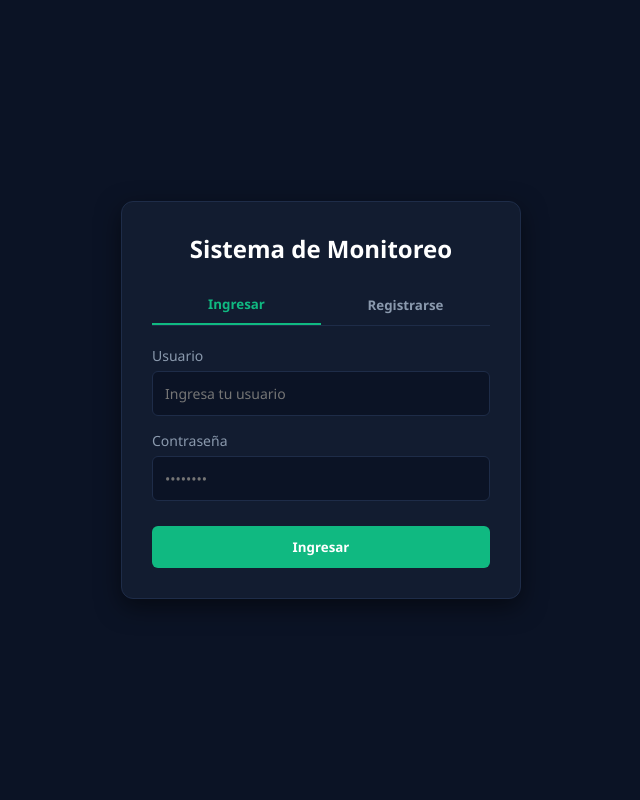
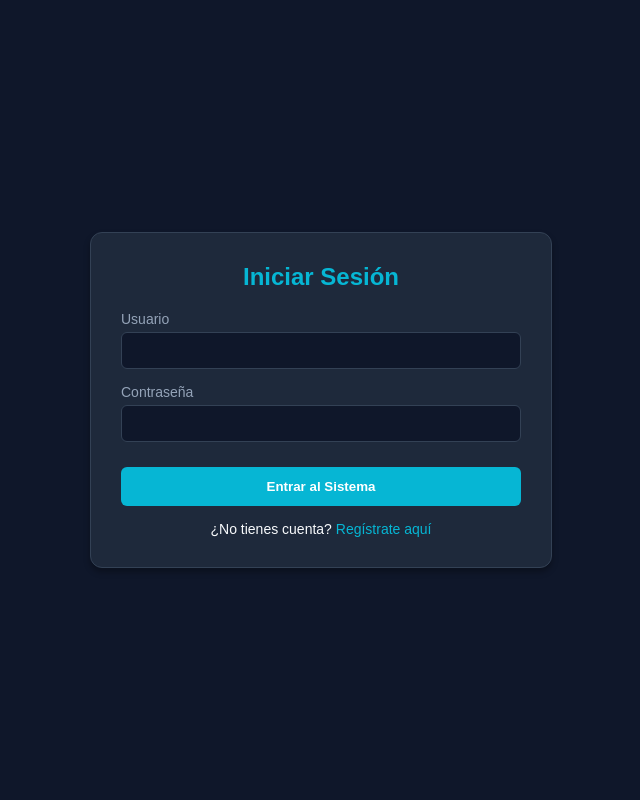
Before and after one commit to andhycuevacunguia-star/Sistema-de-Monitoreo, a Flask app: page /login in a window 1280 px wide. Shown: the whole page, without its empty margins (319-959 px from the left). Run offline with Flask 3, Linux system fonts and the light colour scheme.

Commit message:
Actualizar plantillas login y registro con formularios funcionales

```diff
--- a/templates/login.html
+++ b/templates/login.html
@@ -2,147 +2,45 @@
 <html lang="es">
 <head>
     <meta charset="UTF-8">
-    <meta name="viewport" content="width=device-width, initial-scale=1.0">
-    <title>Sistema de Monitoreo - Acceso</title>
+    <title>Iniciar Sesión - Sistema de Monitoreo</title>
     <style>
-        * { box-sizing: border-box; margin: 0; padding: 0; font-family: 'Segoe UI', Tahoma, Geneva, Verdana, sans-serif; }
-        body { background-color: #0b1325; display: flex; align-items: center; justify-content: center; min-height: 100vh; color: #fff; }
-        .card { background-color: #121c30; padding: 30px; border-radius: 12px; border: 1px solid #1e2c48; width: 100%; max-width: 400px; box-shadow: 0 8px 24px rgba(0,0,0,0.5); }
-        h2 { text-align: center; margin-bottom: 20px; color: #ffffff; }
-
-        .nav-tabs { display: flex; margin-bottom: 20px; border-bottom: 1px solid #1e2c48; }
-        .tab-btn { flex: 1; padding: 10px; background: none; border: none; color: #8a99ad; font-weight: bold; cursor: pointer; text-align: center; }
-        .tab-btn.active { color: #10b981; border-bottom: 2px solid #10b981; }
-
+        :root { --bg-main: #0f172a; --bg-card: #1e293b; --accent: #06b6d4; --danger: #ef4444; --text-main: #f8fafc; --text-muted: #94a3b8; --border: #334155; }
+        body { font-family: sans-serif; background-color: var(--bg-main); color: var(--text-main); display: flex; justify-content: center; align-items: center; height: 100vh; margin: 0; }
+        .card { background-color: var(--bg-card); padding: 30px; border-radius: 12px; border: 1px solid var(--border); width: 100%; max-width: 400px; box-shadow: 0 4px 6px rgba(0,0,0,0.3); }
+        h2 { margin-top: 0; color: var(--accent); text-align: center; }
         .form-group { margin-bottom: 15px; }
-        label { display: block; margin-bottom: 6px; font-size: 14px; color: #8a99ad; }
-        input, select { width: 100%; padding: 12px; border-radius: 6px; border: 1px solid #1e2c48; background-color: #0b1325; color: #fff; font-size: 14px; outline: none; }
-        input:focus, select:focus { border-color: #10b981; }
-
-        .btn { width: 100%; padding: 12px; border: none; border-radius: 6px; background-color: #10b981; color: #fff; font-weight: bold; cursor: pointer; transition: 0.3s; margin-top: 10px; }
-        .btn:hover { background-color: #059669; }
-
-        .alert { padding: 10px; border-radius: 6px; font-size: 13px; margin-bottom: 15px; text-align: center; display: none; }
-        .alert-error { background-color: #3b1820; border: 1px solid #7f1d1d; color: #f87171; }
-        .alert-success { background-color: #064e3b; border: 1px solid #047857; color: #34d399; }
+        label { display: block; margin-bottom: 5px; font-size: 14px; color: var(--text-muted); }
+        input { width: 100%; padding: 10px; background: var(--bg-main); border: 1px solid var(--border); color: white; border-radius: 6px; box-sizing: border-box; }
+        button { width: 100%; padding: 12px; background: var(--accent); border: none; color: white; font-weight: bold; border-radius: 6px; cursor: pointer; margin-top: 10px; }
+        button:hover { opacity: 0.9; }
+        .error { background: rgba(239, 68, 68, 0.1); border: 1px solid var(--danger); color: var(--danger); padding: 10px; border-radius: 6px; margin-bottom: 15px; font-size: 13px; text-align: center; }
+        .link { text-align: center; margin-top: 15px; font-size: 14px; }
+        .link a { color: var(--accent); text-decoration: none; }
     </style>
 </head>
 <body>
+    <div class="card">
+        <h2>Iniciar Sesión</h2>
 
-<div class="card">
-    <h2>Sistema de Monitoreo</h2>
+        {% if error %}
+            <div class="error">{{ error }}</div>
+        {% endif %}
 
-    <div class="nav-tabs">
-        <button class="tab-btn active" onclick="mostrarTab('loginTab')">Ingresar</button>
-        <button class="tab-btn" onclick="mostrarTab('registroTab')">Registrarse</button>
-    </div>
-
-    <div id="alertBox" class="alert"></div>
-
-    <!-- Formulario de Login -->
-    <form id="loginForm">
+        <form action="/login" method="POST">
             <div class="form-group">
-            <label for="loginUser">Usuario</label>
-            <input type="text" id="loginUser" required placeholder="Ingresa tu usuario">
+                <label for="usuario">Usuario</label>
+                <input type="text" id="usuario" name="usuario" required autocomplete="username">
             </div>
             <div class="form-group">
-            <label for="loginPass">Contraseña</label>
-            <input type="password" id="loginPass" required placeholder="••••••••">
+                <label for="password">Contraseña</label>
+                <input type="password" id="password" name="password" required autocomplete="current-password">
             </div>
-        <button type="submit" class="btn">Ingresar</button>
+            <button type="submit">Entrar al Sistema</button>
         </form>
 
-    <!-- Formulario de Registro -->
-    <form id="registroForm" style="display: none;">
-        <div class="form-group">
-            <label for="regUser">Nuevo Usuario</label>
-            <input type="text" id="regUser" required placeholder="Crea un nombre de usuario">
+        <div class="link">
+            ¿No tienes cuenta? <a href="/registro">Regístrate aquí</a>
         </div>
-        <div class="form-group">
-            <label for="regPass">Contraseña</label>
-            <input type="password" id="regPass" required placeholder="••••••••">
     </div>
-        <div class="form-group">
-            <label for="regRol">Rol de Usuario</label>
-            <select id="regRol">
-                <option value="operador">Usuario Normal (Operador)</option>
-                <option value="admin">Administrador</option>
-            </select>
-        </div>
-        <button type="submit" class="btn">Crear Cuenta</button>
-    </form>
-</div>
-
-<script>
-    const alertBox = document.getElementById('alertBox');
-
-    function mostrarMensaje(msg, esError = true) {
-        alertBox.innerText = msg;
-        alertBox.className = 'alert ' + (esError ? 'alert-error' : 'alert-success');
-        alertBox.style.display = 'block';
-    }
-
-    function mostrarTab(tabName) {
-        alertBox.style.display = 'none';
-        document.querySelectorAll('.tab-btn').forEach(btn => btn.classList.remove('active'));
-
-        if(tabName === 'loginTab') {
-            document.querySelectorAll('.tab-btn')[0].classList.add('active');
-            document.getElementById('loginForm').style.display = 'block';
-            document.getElementById('registroForm').style.display = 'none';
-        } else {
-            document.querySelectorAll('.tab-btn')[1].classList.add('active');
-            document.getElementById('loginForm').style.display = 'none';
-            document.getElementById('registroForm').style.display = 'block';
-        }
-    }
-
-    // Evento Login
-    document.getElementById('loginForm').addEventListener('submit', async (e) => {
-        e.preventDefault();
-        alertBox.style.display = 'none';
-
-        const usuario = document.getElementById('loginUser').value;
-        const password = document.getElementById('loginPass').value;
-
-        const res = await fetch('/login', {
-            method: 'POST',
-            headers: { 'Content-Type': 'application/json' },
-            body: JSON.stringify({ usuario, password })
-        });
-        const data = await res.json();
-
-        if (data.success) {
-            window.location.href = data.redirect;
-        } else {
-            mostrarMensaje(data.message, true);
-        }
-    });
-
-    // Evento Registro
-    document.getElementById('registroForm').addEventListener('submit', async (e) => {
-        e.preventDefault();
-        alertBox.style.display = 'none';
-
-        const usuario = document.getElementById('regUser').value;
-        const password = document.getElementById('regPass').value;
-        const rol = document.getElementById('regRol').value;
-
-        const res = await fetch('/registro', {
-            method: 'POST',
-            headers: { 'Content-Type': 'application/json' },
-            body: JSON.stringify({ usuario, password, rol })
-        });
-        const data = await res.json();
-
-        if (data.success) {
-            mostrarMensaje('¡Cuenta creada! Ya puedes iniciar sesión', false);
-            setTimeout(() => mostrarTab('loginTab'), 1500);
-        } else {
-            mostrarMensaje(data.message, true);
-        }
-    });
-</script>
-
 </body>
 </html>
```
Also changed, not shown: templates/registro.html (+35 -39 lines). Lines whose indentation alone changed are shown as unchanged.
